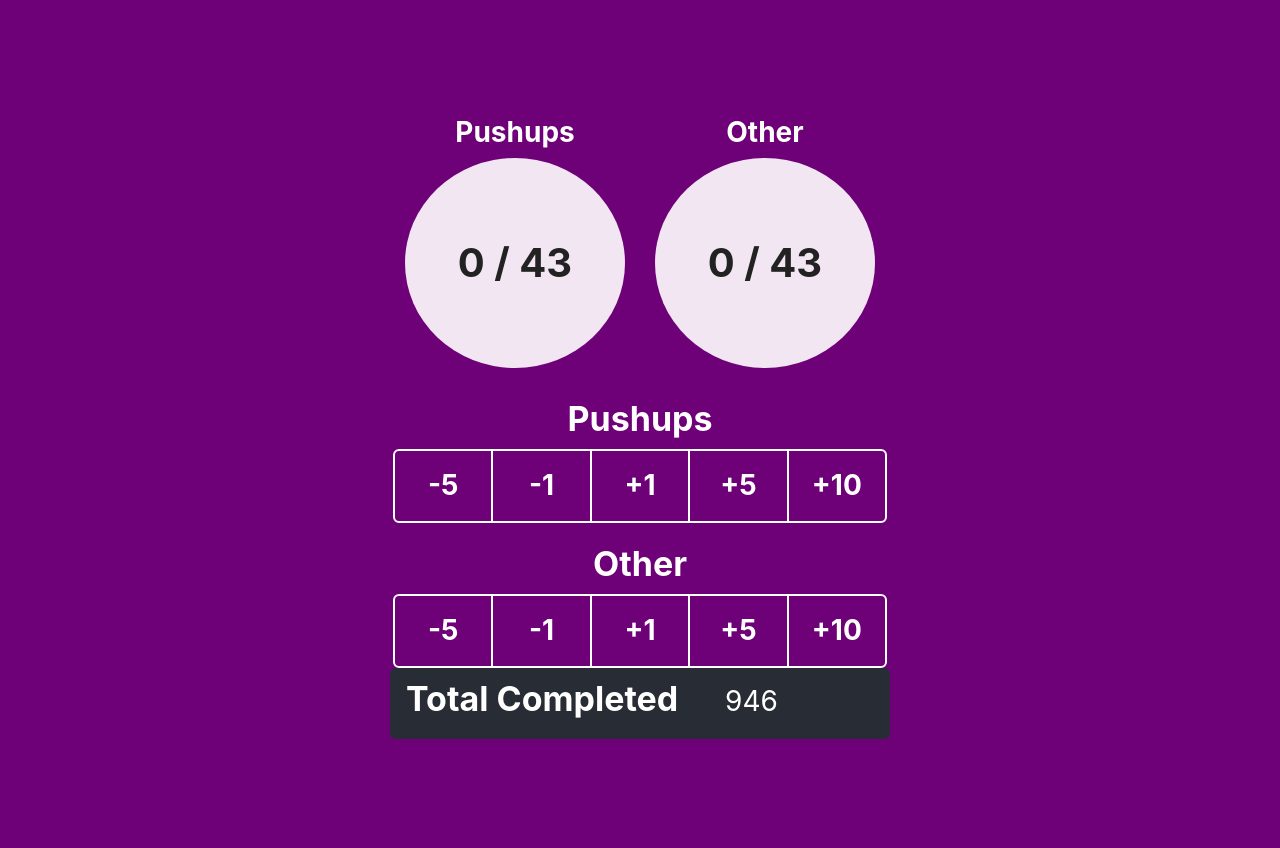
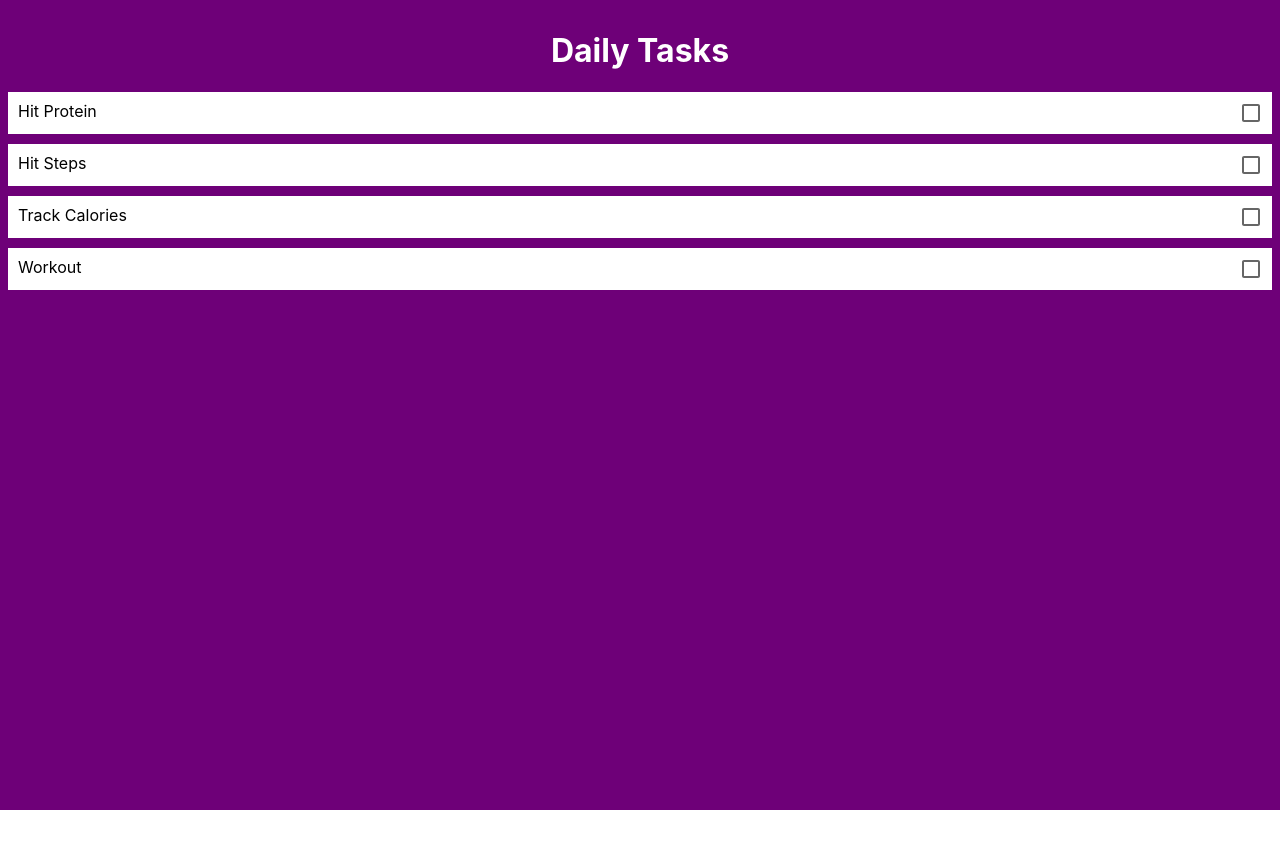
Before and after one commit to colbyw84/colbyw84.github.io, a React (Create React App) app: page / in a window 1280 px wide. Shown: the top 848 px of the page. After the commit the page ends 810 px from the top, so only its background shows below. Built offline with nearby package versions, Linux system fonts and the light colour scheme.

Commit message:
Update App.js

```diff
--- a/src/App.js
+++ b/src/App.js
@@ -29,7 +29,7 @@
           <Routes>
             <Route path="workout" element={<NewYearChallenge />} />
             <Route path="daily-tasks" element={<DailyTasks />} />
-            <Route path="*" element={<DailyCounter />} />
+            <Route path="*" element={<DailyTasks />} />
           </Routes>
         </div>
       </div>
```
